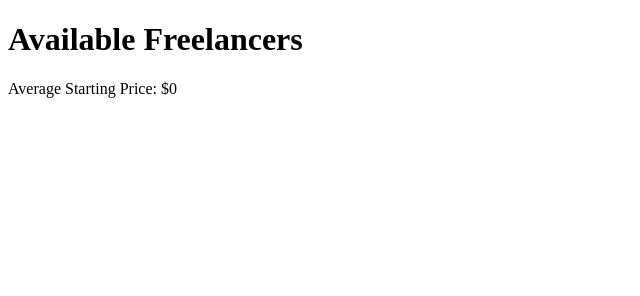
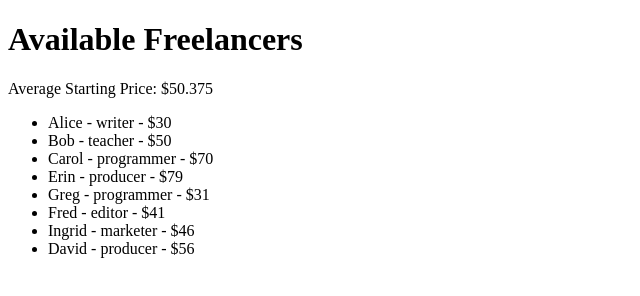
Before and after one commit to katyjayne/Unit2.FreelancerForum, a plain HTML site: page index.html in a window 1280 px wide. Shown: the whole page, without its empty margins (0-640 px from the left). Drawn offline with Linux system fonts and the light colour scheme.

Commit message:
added all the code from the recap

```diff
--- a/index.html
+++ b/index.html
@@ -2,7 +2,7 @@
 <html>
 <head>
   <title>Freelancers</title>
-  <script src="script.js"></script>
+  <script src="script.js" defer></script>
 </head>
 <body>
   <h1>Available Freelancers</h1>
--- a/script.js
+++ b/script.js
@@ -1,10 +1,69 @@
-// display a list of freelancers with a name, occupation, and starting price for their services
-  // Alice, writer, starting price of $30
-  // Bob, teacher, starting price of $50
-  // Carol, programmer, starting price of $70
+// conceptual approach:
+// create an array to store freelancer data (represented as an array of objects)
+// create a render() function that updates the existing page with elements representing the updated freelancer data (replace current contents using .replaceChildren())
+// (alternate approach: use append() instead, to add a single freelancer rather than re-rendering the whole list)
 
-  const freelancers = [
-    { name: "Alice", price: 30, occupation: "writer" },
-    { name: "Bob", price: 50, occupation: "teacher" },
-    { name: "Carol", price: 70, occupation: "programmer" },
-  ];
+// pieces I need to code:
+
+// an array of freelancers to start with
+const freelancers = [
+  {name: "Alice", price: 30, occupation: "writer"},
+  {name: "Bob", price: 50, occupation: "teacher"},
+  {name: "Carol", price: 70, occupation: "programmer"},
+];
+
+// arrays of names and occupations to generate new random freelancers
+const nameOptions = ["David", "Erin", "Fred", "Greg", "Harriet", "Ingrid"]
+const occupationOptions = ["writer", "teacher", "programmer", "editor", "marketer", "producer"]
+
+// function to render all the freelancers
+function renderFreelancers() {
+//select the freelancers list by id
+const freelancersList = document.getElementById("freelancersList")
+//create the new list to be displayed in the browser
+const unorderedList = document.createElement("ul")
+freelancers.forEach(freelancer => {
+  const listItem = document.createElement("li")
+  listItem.textContent = `${freelancer.name} - ${freelancer.occupation} - $${freelancer.price}`
+  unorderedList.append(listItem)
+})
+//replace the existing contents of the freelancers list with our new list
+  freelancersList.replaceChildren(unorderedList)
+}
+
+// function to calculate and render the average
+  // renderAverage should:
+  function renderAverage() {
+    //select the averagePrice div
+    const averageDiv = document.getElementById("averagePrice")
+    //calculate the average
+    const average = freelancers.reduce((total, current) => total + current.price, 0) / freelancers.length
+    //update the averagePrice div to display the new calculated average
+    averageDiv.textContent = `$${average}`
+  }
+
+
+// function to add a new freelancer to the list (should also call the renderFreelancers and renderAverage functions)
+  // addNewFreelancer should:
+  function addNewFreelancer () {
+    // select a name and occupation at random from the lists at the top
+    const randomNameIndex = Math.floor(Math.random()*nameOptions.length)
+    const randomOccupationIndex = Math.floor(Math.random()*occupationOptions.length)
+    // generate a random hourly rate (between 30 and 100)
+    const randomPrice = Math.floor(Math.random()*70)+30
+    // call the renderFreelancers and renderAverage functions
+    freelancers.push({
+      name: nameOptions[randomNameIndex],
+      occupation: occupationOptions
+      [randomOccupationIndex],
+      price: randomPrice
+    })
+    renderFreelancers()
+    renderAverage()
+  }
+
+// call renderFreelancers - initial render
+renderFreelancers()
+renderAverage()
+// generate new random freelancers at pre-set interval
+setInterval(addNewFreelancer, 1000)
```
